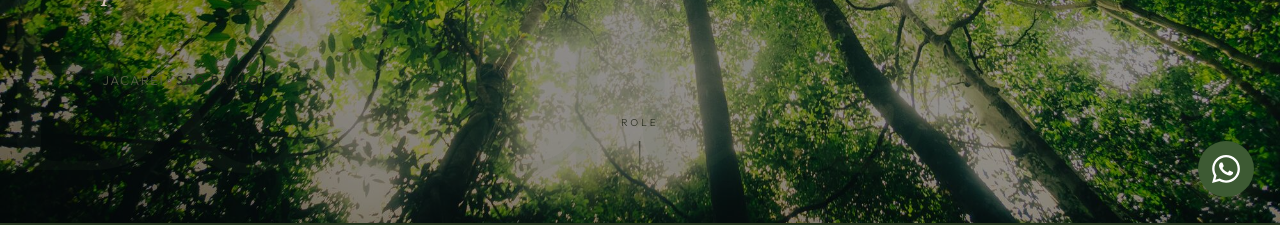
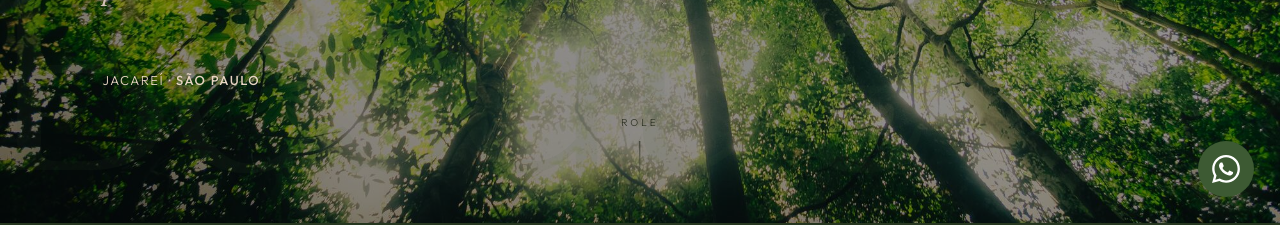
Before and after one commit to meirianebarros/cavallari-incorporacoes, a plain HTML site: page bosque-california.html in a window 1280 px wide. Shown: the part 577-802 px from the top of the page. Drawn offline with Linux system fonts and the light colour scheme.

Commit message:
Update bosque-california.html

```diff
--- a/bosque-california.html
+++ b/bosque-california.html
@@ -113,9 +113,9 @@
     opacity:0;transform:translateY(20px);animation:rise 1.1s .9s forwards;
   }
   .open__place{
-    font-size:13px;letter-spacing:.12em;text-transform:uppercase;color:var(--ink-soft);
+    font-size:13px;letter-spacing:.12em;text-transform:uppercase;color:#E8D5C4;
   }
-  .open__place b{color:var(--ink);font-weight:500}
+  .open__place b{color:#E8D5C4;font-weight:500}
   .scrollcue{
     position:absolute;bottom:38px;left:50%;transform:translateX(-50%);
     font-size:10px;letter-spacing:.3em;text-transform:uppercase;
```
